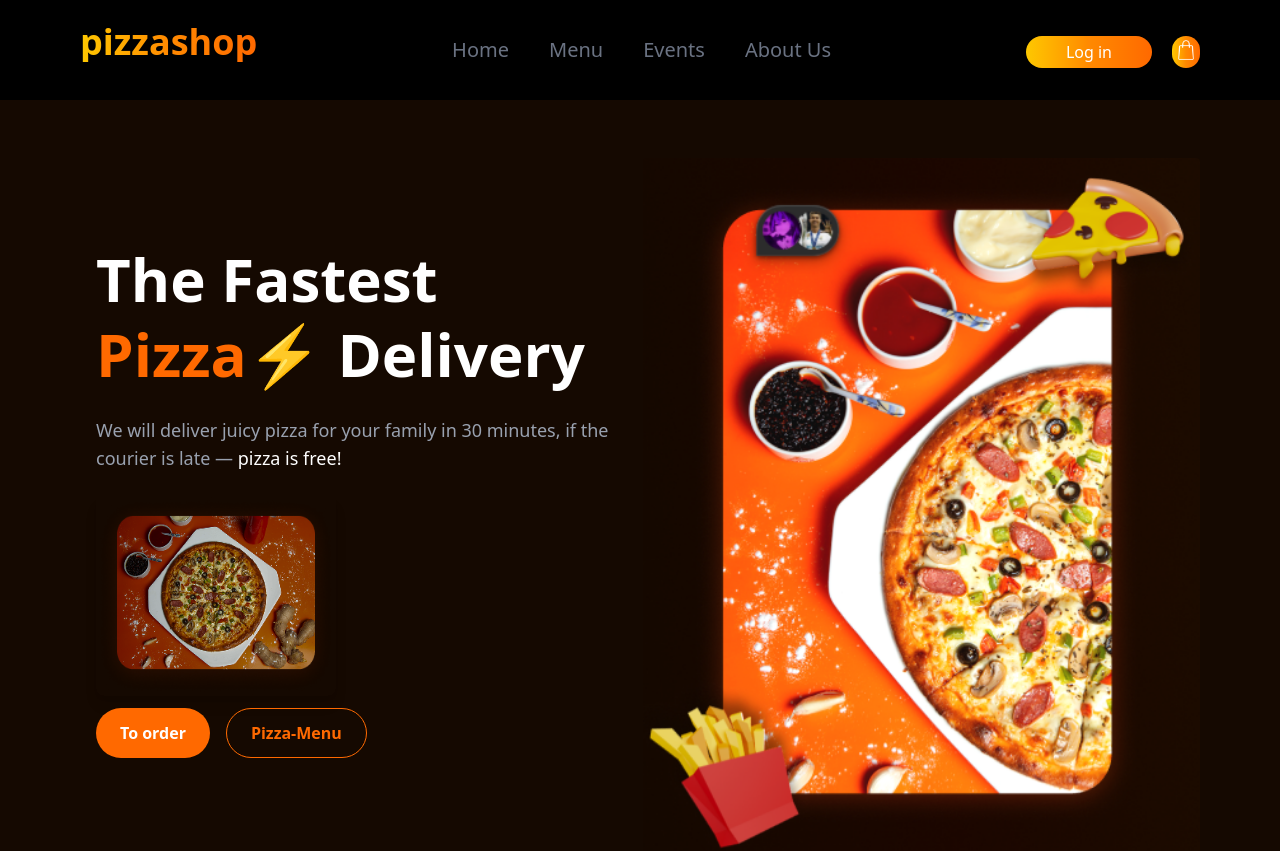
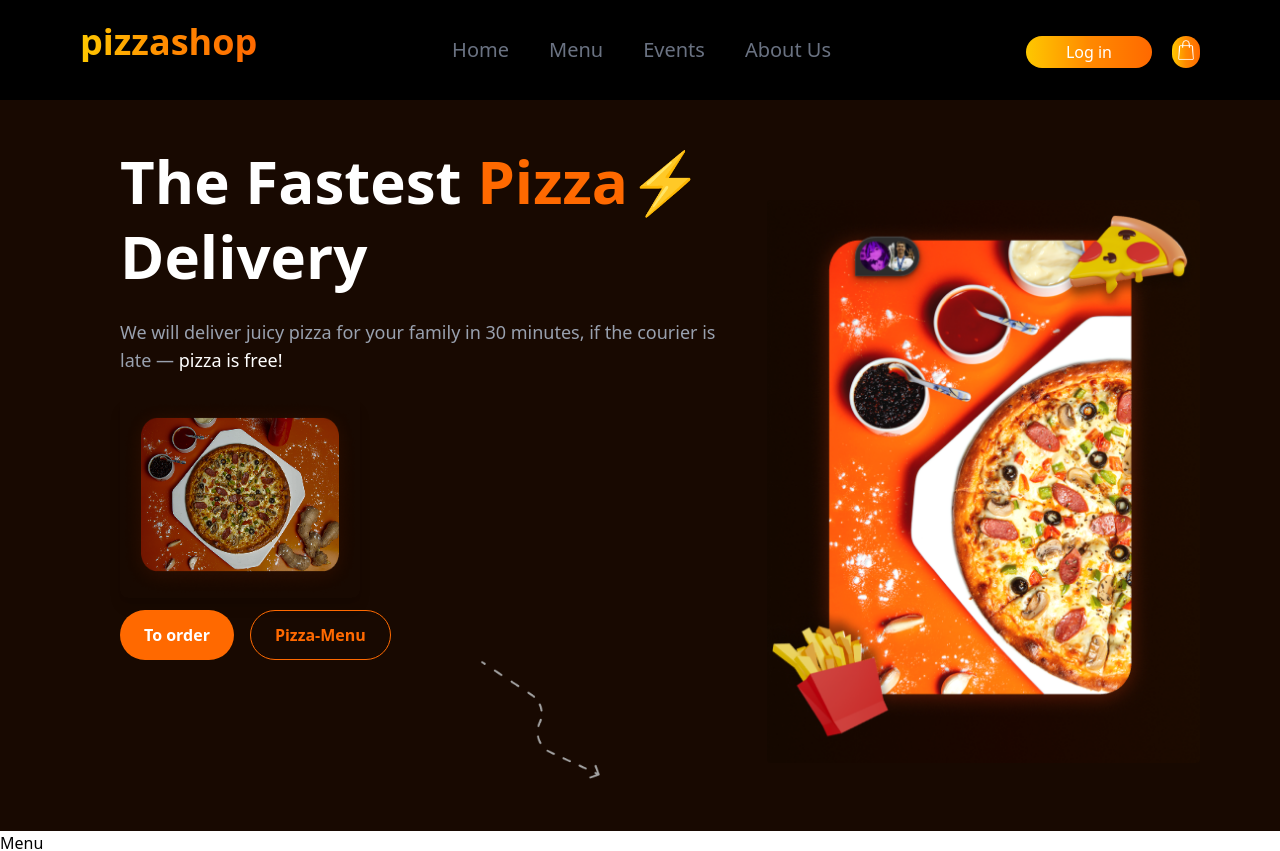
Before and after one commit to KamilaSultanbekova/Pizza-, a React (Vite) app: page / in a window 1280 px wide. Shown: the top 851 px of the page. Built offline with nearby package versions, Linux system fonts and the light colour scheme.

Commit message:
Some changes in Home Component

```diff
--- a/src/components/HomeC.jsx
+++ b/src/components/HomeC.jsx
@@ -4,9 +4,9 @@ import Row from '../assets/row.png'
 
 export default function Home() {
   return (
-   <div className='container mx-auto flex items-center justify-between bg-[#150901] px-20 pb-2'>
- <section className="min-h-screen bg-[#150901] text-white py-1 px-4 flex flex-col md:flex-row items-center justify-between gap-10 mb-10">
-      <div className="max-w-xl">
+   <div className='container mx-auto flex items-center justify-between bg-[#180901] px-20 pb-2 pt-10'>
+ <section className=" bg-[#180901] text-white py-1 px-10 flex flex-col md:flex-row items-center justify-between gap-10 mb-10">
+      <div>
         <h1 className="text-6xl font-bold leading-tight mb-6">
           The Fastest <span className="text-orange-500"> Pizza⚡</span> Delivery
         </h1>
@@ -20,11 +20,12 @@ export default function Home() {
           <button className="bg-orange-500 hover:bg-orange-600 text-white py-3 px-6 rounded-full font-semibold transition">To order</button>
           <button className="bg-transparent border border-orange-500 text-orange-500 hover:bg-orange-500 hover:text-white py-3 px-6 rounded-full font-semibold transition">Pizza-Menu</button>
         </div>
+      <img src={Row} className='w-30 ml-90' />
       </div>
 
     </section>
     <div>
-      <img src={RightHome} className='w-150 mr-1  rounded' />
+      <img src={RightHome} className='w-150 mr-1  rounded'/>
     </div>
    </div>
   );
```
